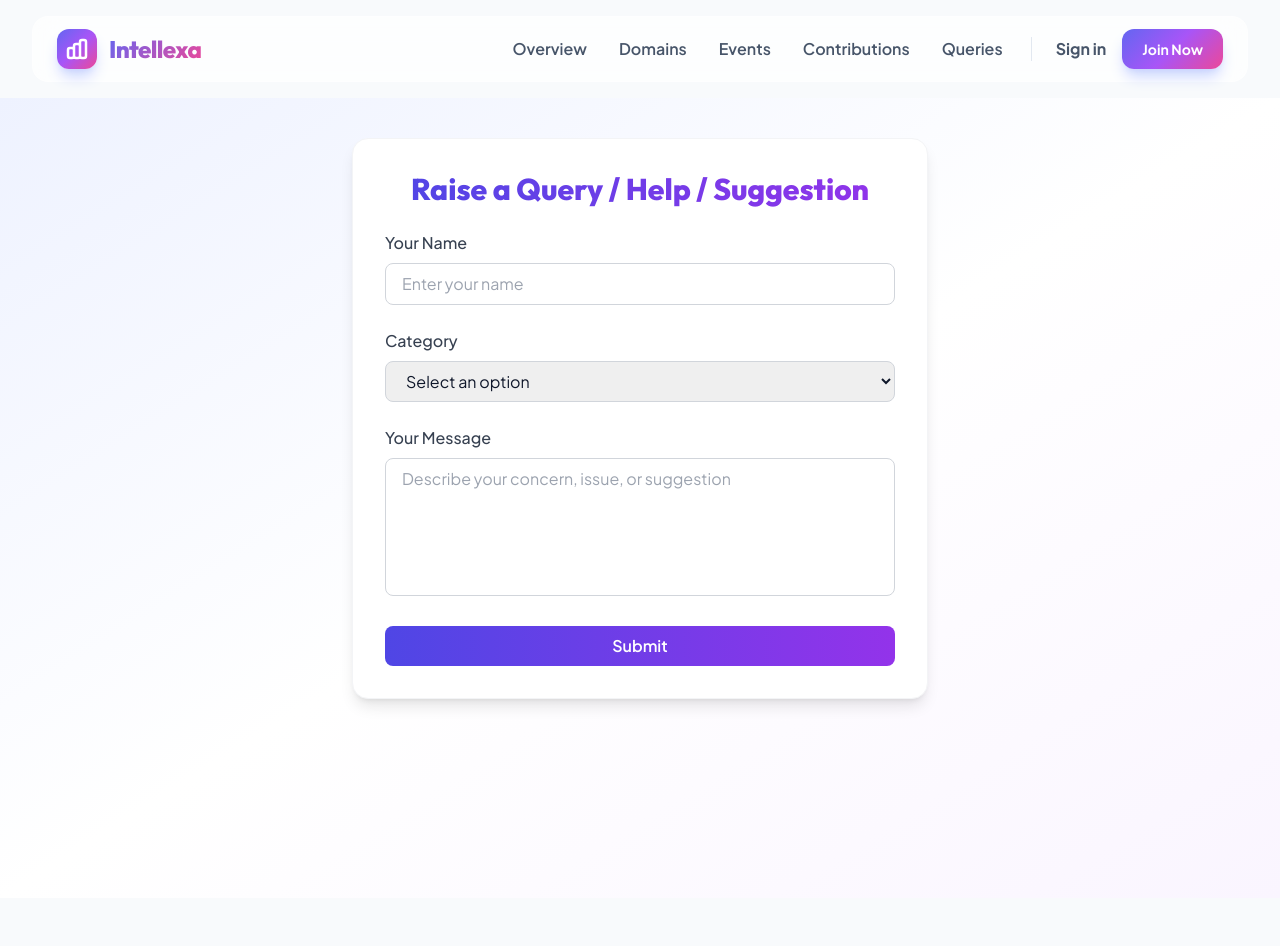
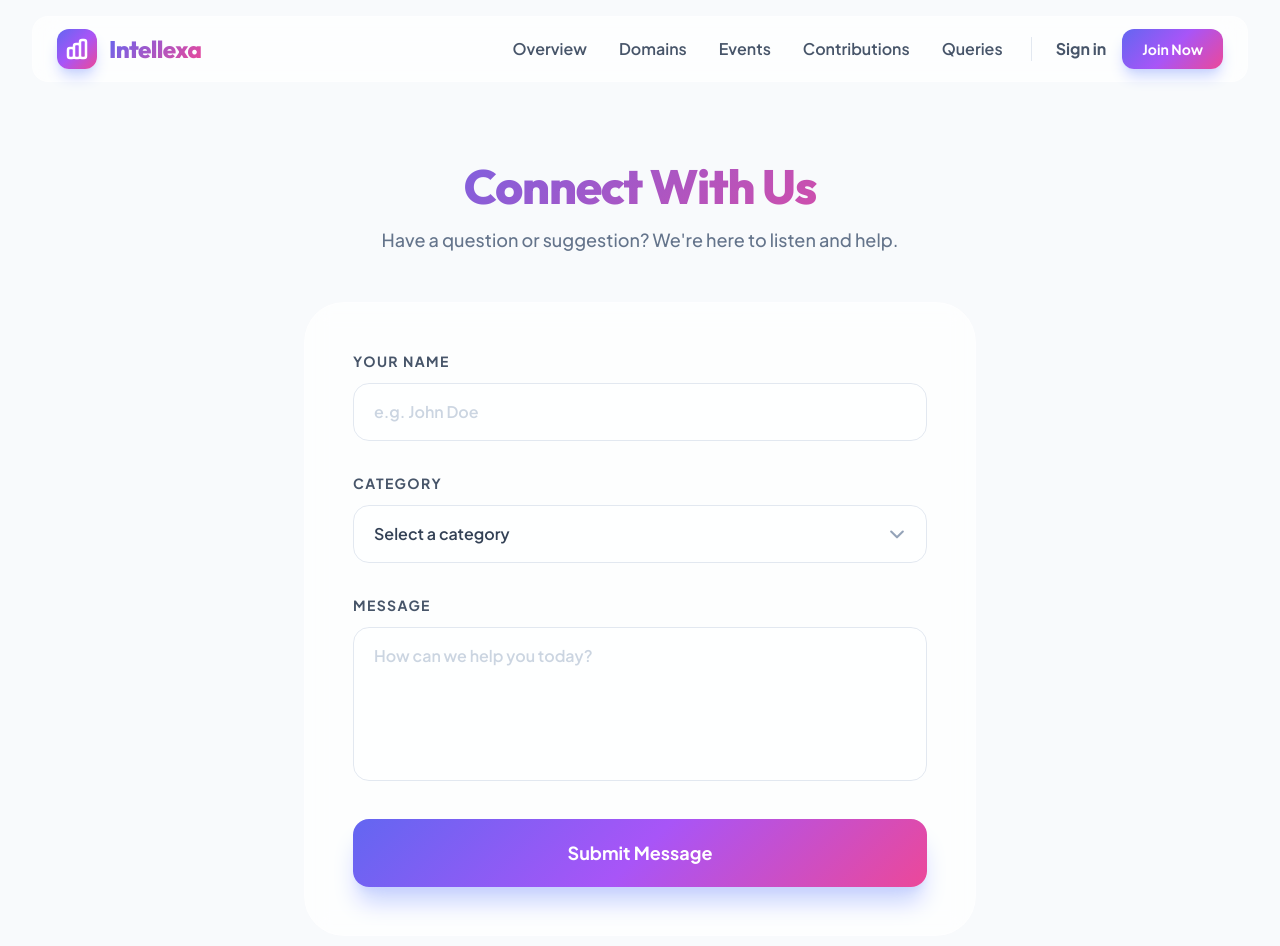
Before and after one commit to Happday-bot/Intellexa_core_fam, a React (Vite) app: page /Intellexa_core_fam/query in a window 1280 px wide. Shown: the top 946 px of the page. Before the commit the page ends 898 px from the top, so only its background shows below. Built offline with nearby package versions, Linux system fonts and the light colour scheme; no server answers.

Commit message:
UI Upgrade: Consistent premium theme for Contribution and Query pages

```diff
--- a/src/components/contribution.jsx
+++ b/src/components/contribution.jsx
@@ -1,67 +1,97 @@
-import { useState,useEffect } from "react";
+import { useState, useEffect } from "react";
 import { baseurl } from "../data/url";
+import { motion } from "framer-motion";
 
 export default function Contributions() {
-  const [teams,setTeams] = useState([])
+  const [teams, setTeams] = useState([]);
 
   useEffect(() => {
-  fetch(`${baseurl}/teams/stats`)
-    .then(res => res.json())
-    .then(data => setTeams(data));
-}, []);
+    fetch(`${baseurl}/teams/stats`)
+      .then((res) => res.json())
+      .then((data) => setTeams(data));
+  }, []);
+
+  const containerVariants = {
+    hidden: { opacity: 0 },
+    visible: {
+      opacity: 1,
+      transition: { staggerChildren: 0.15 }
+    }
+  };
+
+  const itemVariants = {
+    hidden: { y: 20, opacity: 0 },
+    visible: { y: 0, opacity: 1 }
+  };
 
   return (
-    <div>
-        <div id="contribution" className="min-h-screen bg-gradient-to-br from-indigo-50 via-white to-purple-50 py-10 px-6">
-      <div className="max-w-6xl mx-auto">
-        <h1 className="text-4xl font-extrabold text-gray-800 mb-10 text-center bg-gradient-to-r from-indigo-600 to-purple-600 bg-clip-text text-transparent">
-          Team Contributions Overview
-        </h1>
+    <div className="min-h-screen pb-20">
+      <div className="max-w-7xl mx-auto px-6 py-12">
+        <motion.div
+          initial={{ opacity: 0, x: -20 }}
+          animate={{ opacity: 1, x: 0 }}
+          className="mb-12 text-center"
+        >
+          <h1 className="text-4xl md:text-5xl font-extrabold tracking-tight mb-4 font-display">
+            Team <span className="text-gradient">Contributions</span>
+          </h1>
+          <p className="text-slate-500 text-lg max-w-2xl mx-auto font-medium">
+            Recognizing the efforts and impact of every team member towards our collective goals.
+          </p>
+        </motion.div>
 
-        <div className="grid grid-cols-1 md:grid-cols-2 gap-8">
+        <motion.div
+          variants={containerVariants}
+          initial="hidden"
+          animate="visible"
+          className="grid grid-cols-1 md:grid-cols-2 gap-8"
+        >
           {teams.map((team, i) => (
-            <div
+            <motion.div
               key={i}
-              className="bg-white rounded-2xl shadow-lg border border-gray-100 hover:-translate-y-1 transition-all duration-300"
+              variants={itemVariants}
+              whileHover={{ y: -5 }}
+              className="glass-effect rounded-3xl shadow-premium border border-white/40 overflow-hidden"
             >
               {/* Team Header */}
               <div
-                className={`bg-gradient-to-r ${team.color} rounded-t-2xl p-5 text-white flex justify-between items-center`}
+                className={`bg-gradient-to-r ${team.color} p-6 text-white flex justify-between items-center shadow-lg`}
               >
-                <h2 className="text-xl font-semibold">{team.name}</h2>
-                <span className="text-sm font-medium bg-white/20 px-3 py-1 rounded-full">
+                <h2 className="text-2xl font-bold font-display">{team.name}</h2>
+                <span className="text-sm font-bold bg-white/20 px-4 py-1.5 rounded-full backdrop-blur-sm border border-white/20">
                   {team.totalEvents} Events
                 </span>
               </div>
 
               {/* Member Contributions */}
-              <div className="p-6">
-                <p className="text-gray-600 font-medium mb-4">Member Contributions:</p>
-                <ul className="space-y-4">
+              <div className="p-8">
+                <p className="text-slate-500 font-bold text-xs uppercase tracking-widest mb-6">Member Impacts</p>
+                <ul className="space-y-6">
                   {team.members.map((m, idx) => {
                     const percent = Math.round((m.events / team.totalEvents) * 100);
                     return (
                       <li key={idx}>
-                        <div className="flex justify-between mb-1">
-                          <span className="font-semibold text-gray-700">{m.name}</span>
-                          <span className="text-indigo-600 font-bold">{m.events}</span>
+                        <div className="flex justify-between mb-2">
+                          <span className="font-extrabold text-slate-700">{m.name}</span>
+                          <span className="text-indigo-600 font-black">{m.events}</span>
                         </div>
-                        <div className="bg-gray-200 rounded-full h-3 overflow-hidden">
-                          <div
-                            className={`h-full bg-gradient-to-r ${team.color} rounded-full transition-all duration-700 ease-out`}
-                            style={{ width: `${percent}%` }}
-                          ></div>
+                        <div className="bg-slate-100 rounded-full h-3 overflow-hidden shadow-inner ring-1 ring-slate-200">
+                          <motion.div
+                            initial={{ width: 0 }}
+                            whileInView={{ width: `${percent}%` }}
+                            transition={{ duration: 1, delay: idx * 0.1 }}
+                            className={`h-full bg-gradient-to-r ${team.color} rounded-full shadow-lg`}
+                          />
                         </div>
                       </li>
                     );
                   })}
                 </ul>
               </div>
-            </div>
+            </motion.div>
           ))}
-        </div>
+        </motion.div>
       </div>
-    </div>
     </div>
   );
 }
--- a/src/components/query.jsx
+++ b/src/components/query.jsx
@@ -1,5 +1,6 @@
 import React, { useState } from "react";
 import { baseurl } from "../data/url";
+import { motion, AnimatePresence } from "framer-motion";
 
 export default function Query() {
   const [formData, setFormData] = useState({
@@ -8,12 +9,12 @@ export default function Query() {
     message: "",
   });
   const [submitted, setSubmitted] = useState(false);
-  const [isSubmitting, setIsSubmitting] = useState(false); // 🔹 New state
+  const [isSubmitting, setIsSubmitting] = useState(false);
 
   const descriptions = {
-    query: "Use this to point out mistakes or address a specific concern politely.",
-    help: "Use this to request assistance or report an issue you’re facing.",
-    suggestion: "Use this to propose ideas or improvements for our processes or events.",
+    query: "Address a specific concern or report a mistake politely.",
+    help: "Request assistance or report a technical issue.",
+    suggestion: "Propose new ideas to improve our events and processes.",
   };
 
   const handleChange = (e) => {
@@ -34,16 +35,15 @@ export default function Query() {
 
       const response = await fetch(`${baseurl}/submit_query`, {
         method: "POST",
-      body: form, // 🔹 Send FormData instead of JSON
+        body: form,
       });
 
       if (!response.ok) throw new Error("Failed to submit query");
       setSubmitted(true);
-  }finally {
+    } finally {
       setIsSubmitting(false);
     }
   };
-
 
   const handleReset = () => {
     setFormData({ name: "", category: "", message: "" });
@@ -52,18 +52,38 @@ export default function Query() {
   };
 
   return (
+    <div className="min-h-screen pb-20">
+      <div className="max-w-7xl mx-auto px-6 py-16">
+        <motion.div
+          initial={{ opacity: 0, y: -20 }}
+          animate={{ opacity: 1, y: 0 }}
+          className="max-w-2xl mx-auto text-center mb-12"
+        >
+          <h1 className="text-4xl md:text-5xl font-extrabold tracking-tight mb-4 font-display text-gradient">
+            Connect With Us
+          </h1>
+          <p className="text-slate-500 text-lg font-medium">
+            Have a question or suggestion? We're here to listen and help.
+          </p>
+        </motion.div>
+
+        <motion.div
+          initial={{ opacity: 0, scale: 0.95 }}
+          animate={{ opacity: 1, scale: 1 }}
+          className="max-w-2xl mx-auto glass-effect rounded-[2.5rem] p-10 md:p-12 shadow-premium border border-white/40"
+        >
+          <AnimatePresence mode="wait">
+            {!submitted ? (
+              <motion.form
+                key="form"
+                initial={{ opacity: 0 }}
+                animate={{ opacity: 1 }}
+                exit={{ opacity: 0 }}
+                onSubmit={handleSubmit}
+                className="space-y-8"
+              >
                 <div>
-      <div className="min-h-screen bg-gradient-to-br from-indigo-50 via-white to-purple-50 py-10 px-6">
-        <div className="max-w-xl mx-auto bg-white rounded-2xl shadow-lg border border-gray-100 p-8">
-          <h1 className="text-3xl font-extrabold text-gray-800 mb-6 text-center bg-gradient-to-r from-indigo-600 to-purple-600 bg-clip-text text-transparent">
-            Raise a Query / Help / Suggestion
-          </h1>
-
-          {!submitted ? (
-            <form onSubmit={handleSubmit} className="space-y-6">
-              {/* Name */}
-              <div>
-                <label className="block text-gray-700 font-medium mb-2">
+                  <label className="block text-sm font-bold text-slate-600 mb-3 uppercase tracking-widest">
                     Your Name
                   </label>
                   <input
@@ -71,84 +91,99 @@ export default function Query() {
                     name="name"
                     value={formData.name}
                     onChange={handleChange}
-                  placeholder="Enter your name"
-                  className="w-full border border-gray-300 rounded-lg px-4 py-2 focus:outline-none focus:ring-2 focus:ring-indigo-500"
+                    placeholder="e.g. John Doe"
+                    className="w-full bg-white/50 border border-slate-200 px-5 py-4 rounded-2xl focus:ring-4 focus:ring-indigo-500/10 focus:border-indigo-500 transition-all outline-none font-semibold text-slate-700 placeholder:text-slate-300"
                     required
                   />
                 </div>
 
-              {/* Category */}
                 <div>
-                <label className="block text-gray-700 font-medium mb-2">
+                  <label className="block text-sm font-bold text-slate-600 mb-3 uppercase tracking-widest">
                     Category
                   </label>
+                  <div className="relative">
                     <select
                       name="category"
                       value={formData.category}
                       onChange={handleChange}
-                  className="w-full border border-gray-300 rounded-lg px-4 py-2 focus:outline-none focus:ring-2 focus:ring-indigo-500"
+                      className="w-full bg-white/50 border border-slate-200 px-5 py-4 rounded-2xl focus:ring-4 focus:ring-indigo-500/10 focus:border-indigo-500 transition-all outline-none font-semibold text-slate-700 appearance-none"
                       required
                     >
-                  <option value="">Select an option</option>
-                  <option value="query">Query</option>
-                  <option value="help">Help</option>
-                  <option value="suggestion">Suggestion</option>
+                      <option value="">Select a category</option>
+                      <option value="query">General Query</option>
+                      <option value="help">Technical Help</option>
+                      <option value="suggestion">New Suggestion</option>
                     </select>
-
-                {formData.category && (
-                  <p className="text-sm text-gray-500 mt-2 italic">
-                    {descriptions[formData.category]}
-                  </p>
-                )}
+                    <div className="absolute right-5 top-1/2 -translate-y-1/2 pointer-events-none text-slate-400">
+                      <svg className="w-5 h-5" fill="none" stroke="currentColor" viewBox="0 0 24 24"><path strokeLinecap="round" strokeLinejoin="round" strokeWidth="2.5" d="M19 9l-7 7-7-7" /></svg>
+                    </div>
                   </div>
 
-              {/* Message */}
+                  <AnimatePresence>
+                    {formData.category && (
+                      <motion.p
+                        initial={{ opacity: 0, height: 0 }}
+                        animate={{ opacity: 1, height: "auto" }}
+                        className="text-sm text-slate-400 mt-3 italic font-medium"
+                      >
+                        ✨ {descriptions[formData.category]}
+                      </motion.p>
+                    )}
+                  </AnimatePresence>
+                </div>
+
                 <div>
-                <label className="block text-gray-700 font-medium mb-2">
-                  Your Message
+                  <label className="block text-sm font-bold text-slate-600 mb-3 uppercase tracking-widest">
+                    Message
                   </label>
                   <textarea
                     name="message"
                     value={formData.message}
                     onChange={handleChange}
-                  placeholder="Describe your concern, issue, or suggestion"
+                    placeholder="How can we help you today?"
                     rows="5"
-                  className="w-full border border-gray-300 rounded-lg px-4 py-2 focus:outline-none focus:ring-2 focus:ring-indigo-500 resize-none"
+                    className="w-full bg-white/50 border border-slate-200 px-5 py-4 rounded-2xl focus:ring-4 focus:ring-indigo-500/10 focus:border-indigo-500 transition-all outline-none font-semibold text-slate-700 placeholder:text-slate-300 resize-none"
                     required
                   ></textarea>
                 </div>
 
-              {/* Submit */}
                 <button
                   type="submit"
-                disabled={isSubmitting} // 🔹 Disabled when submitting
-                className={`w-full py-2 rounded-lg font-semibold transition-all duration-300 ${
-                  isSubmitting
-                    ? "bg-gray-400 cursor-not-allowed"
-                    : "bg-gradient-to-r from-indigo-600 to-purple-600 text-white hover:opacity-90"
+                  disabled={isSubmitting}
+                  className={`w-full py-5 rounded-2xl font-bold text-lg transition-all shadow-xl ${isSubmitting
+                      ? "bg-slate-200 text-slate-400 cursor-not-allowed"
+                      : "premium-gradient text-white hover:scale-[1.02] active:scale-[0.98] shadow-indigo-200"
                     }`}
                 >
-                {isSubmitting ? "Submitting..." : "Submit"}
+                  {isSubmitting ? "Sending..." : "Submit Message"}
                 </button>
-            </form>
+              </motion.form>
             ) : (
-            <div className="text-center">
-              <h2 className="text-2xl font-bold text-green-600 mb-3">
-                Thank You!
+              <motion.div
+                key="success"
+                initial={{ opacity: 0, scale: 0.9 }}
+                animate={{ opacity: 1, scale: 1 }}
+                className="text-center py-12"
+              >
+                <div className="w-24 h-24 bg-emerald-100 rounded-full flex items-center justify-center mx-auto mb-8 shadow-inner ring-8 ring-emerald-50">
+                  <svg className="w-12 h-12 text-emerald-500" fill="none" stroke="currentColor" viewBox="0 0 24 24"><path strokeLinecap="round" strokeLinejoin="round" strokeWidth="3" d="M5 13l4 4L19 7" /></svg>
+                </div>
+                <h2 className="text-3xl font-extrabold text-slate-800 mb-4 font-display">
+                  Message Sent!
                 </h2>
-              <p className="text-gray-700">
-                Your {formData.category} has been submitted successfully.
-                We’ll get back to you shortly.
+                <p className="text-slate-500 text-lg font-medium mb-10 max-w-sm mx-auto">
+                  Your {formData.category} has been received. Our team will get back to you soon.
                 </p>
                 <button
                   onClick={handleReset}
-                className="mt-5 bg-indigo-600 text-white px-5 py-2 rounded-lg hover:bg-indigo-700 transition-all"
+                  className="px-10 py-4 bg-slate-800 text-white rounded-2xl font-bold hover:bg-slate-900 transition-all shadow-lg hover:shadow-xl active:scale-95"
                 >
-                Submit Another
+                  Send Another
                 </button>
-            </div>
+              </motion.div>
             )}
-        </div>
+          </AnimatePresence>
+        </motion.div>
       </div>
     </div>
   );
--- a/src/index.css
+++ b/src/index.css
@@ -30,7 +30,11 @@ body {
   -moz-osx-font-smoothing: grayscale;
 }
 
-h1, h2, h3, h4, .font-display {
+h1,
+h2,
+h3,
+h4,
+.font-display {
   font-family: 'Outfit', sans-serif;
 }
 
@@ -49,6 +53,7 @@ h1, h2, h3, h4, .font-display {
 .text-gradient {
   background: linear-gradient(135deg, #6366f1 0%, #ec4899 100%);
   -webkit-background-clip: text;
+  background-clip: text;
   -webkit-text-fill-color: transparent;
 }
 
```
Lines whose indentation alone changed are shown as unchanged.
